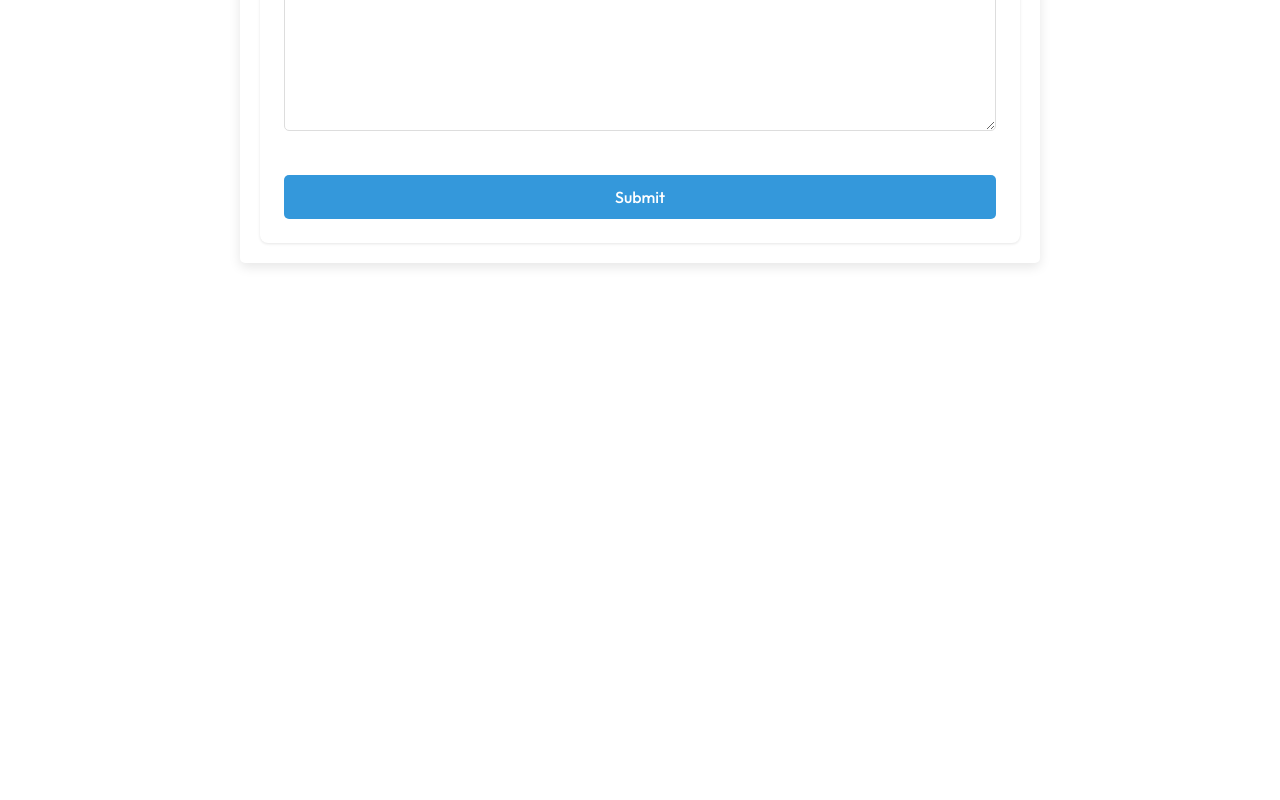
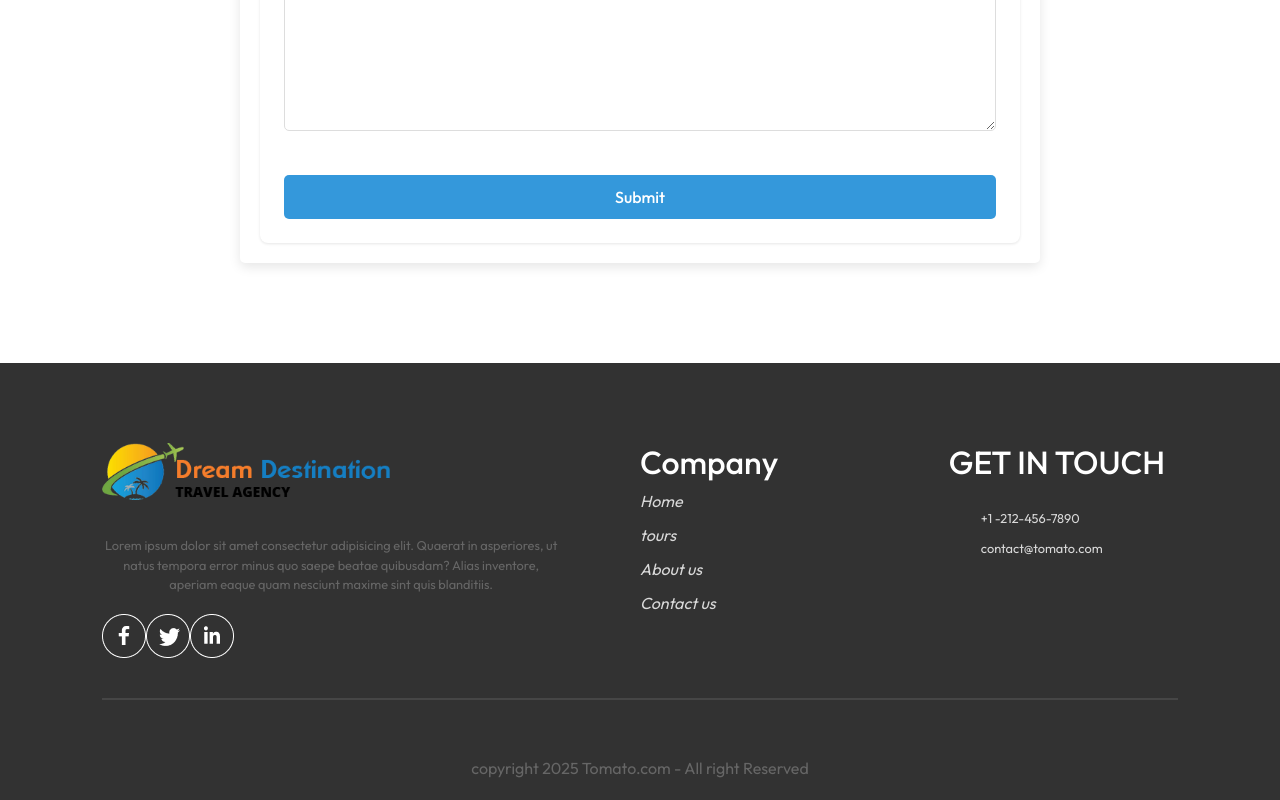
Before and after one commit to PanchalKeyur0806/Complete-Dream-Destination, a React (Vite) app in the folder dream-destination/: page /contact in a window 1280 px wide. Shown: the part 433-1233 px from the top of the page. Before the commit the page ends 800 px from the top, so only its background shows below. Built offline with nearby package versions, Linux system fonts and the light colour scheme; no server answers; a web font is replaced by a local one.

Commit message:
added links in footer

```diff
--- a/dream-destination/src/App.jsx
+++ b/dream-destination/src/App.jsx
@@ -21,7 +21,7 @@ import BookingSuccess from "./component/BookingSuccess/BookingSuccess";
 import BookedTours from "./component/BookedTour/BookedTour";
 import Hotels from "./Admin/Hotel/Hotel";
 import NotFound from "./component/NotFound/NotFound";
-
+import Footer from "./component/Footer/Footer"; // Import Footer
 
 const App = () => {
   const [showLogin, setShowLogin] = useState(false);
@@ -70,6 +70,9 @@ const App = () => {
           <Route path="/tour/:id" element={<TourItem />} />
           <Route path="*" element={<NotFound />} />
         </Routes>
+
+        {/* Show Footer only when the /tour route is active */}
+        {location.pathname === "/tour" && <Footer />}
       </div>
     </>
   );
--- a/dream-destination/src/component/ContactForm/ContactForm.jsx
+++ b/dream-destination/src/component/ContactForm/ContactForm.jsx
@@ -1,6 +1,7 @@
 import React, { useEffect, useState } from "react";
 import "./ContactForm.css"; // Make sure to create this CSS file
 import axios from "axios";
+import Footer from "../Footer/Footer"
 
 const ContactForm = () => {
   const [formData, setFormData] = useState({
@@ -102,6 +103,7 @@ const ContactForm = () => {
   };
 
   return (
+    <>
       <div className="form-container">
         <div className="form-wrapper">
           <h2 className="form-title">Contact Us</h2>
@@ -155,6 +157,8 @@ const ContactForm = () => {
           )}
         </div>
       </div>
+      <Footer />
+    </>
   );
 };
 
--- a/dream-destination/src/component/Footer/Footer.jsx
+++ b/dream-destination/src/component/Footer/Footer.jsx
@@ -1,4 +1,5 @@
 import React from 'react'
+import { Link, useNavigate } from "react-router-dom";
 import './Footer.css'
 import { assets } from '../../assets/assets'
 function Footer() {
@@ -6,7 +7,7 @@ function Footer() {
         <div className='footer' id='footer'>
             <div className="footer-content">
                 <div className="footer-content-left">
-                <img src={assets.logo} id='footerImg' alt=''/>
+                    <img src={assets.logo} id='footerImg' alt='' />
                     <p>Lorem ipsum dolor sit amet consectetur adipisicing elit. Quaerat in asperiores, ut natus tempora error minus quo saepe beatae quibusdam? Alias inventore, aperiam eaque quam nesciunt maxime sint quis blanditiis.</p>
                     <div className="footer-social-icon">
                         <img src={assets.facebook_icon} al='' />
@@ -17,10 +18,26 @@ function Footer() {
 
                 <div className="footer-content-center">
                     <h2>Company</h2>
-                <li>Home</li>
-                <li>About Us</li>
-                <li>Delivery</li>
-                <li>Privacy policy</li>
+                    <li>
+                        <Link to="/">
+                            <i>Home</i>
+                        </Link>
+                    </li>
+                    <li>
+                        <Link to="/tour">
+                            <i>tours</i>
+                        </Link>
+                    </li>
+                    <li>
+                        <Link to="/aboutus">
+                            <i>About us</i>
+                        </Link>
+                    </li>
+                    <li>
+                        <Link to="/contact">
+                            <i>Contact us</i>
+                        </Link>
+                    </li>
                 </div>
                 <div className="footer-content-right">
                     <h2>GET IN TOUCH</h2>
@@ -31,9 +48,9 @@ function Footer() {
                     </ul>
                 </div>
             </div>
-        <hr/>
+            <hr />
             <p className="footer-copy-right">
-            copyright 2024 Tomato.com - All right Reserved
+                copyright 2025 Tomato.com - All right Reserved
             </p>
         </div>
     )
```
Lines whose indentation alone changed are shown as unchanged.
